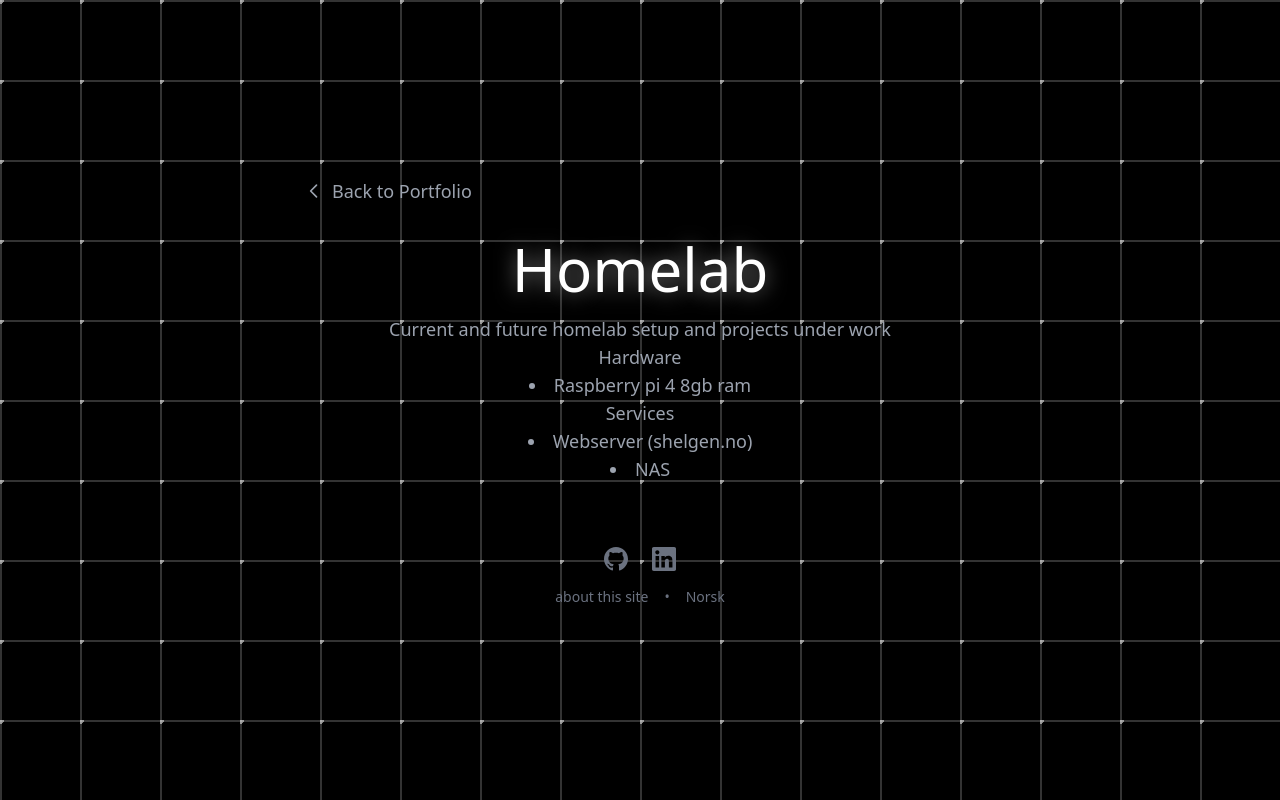
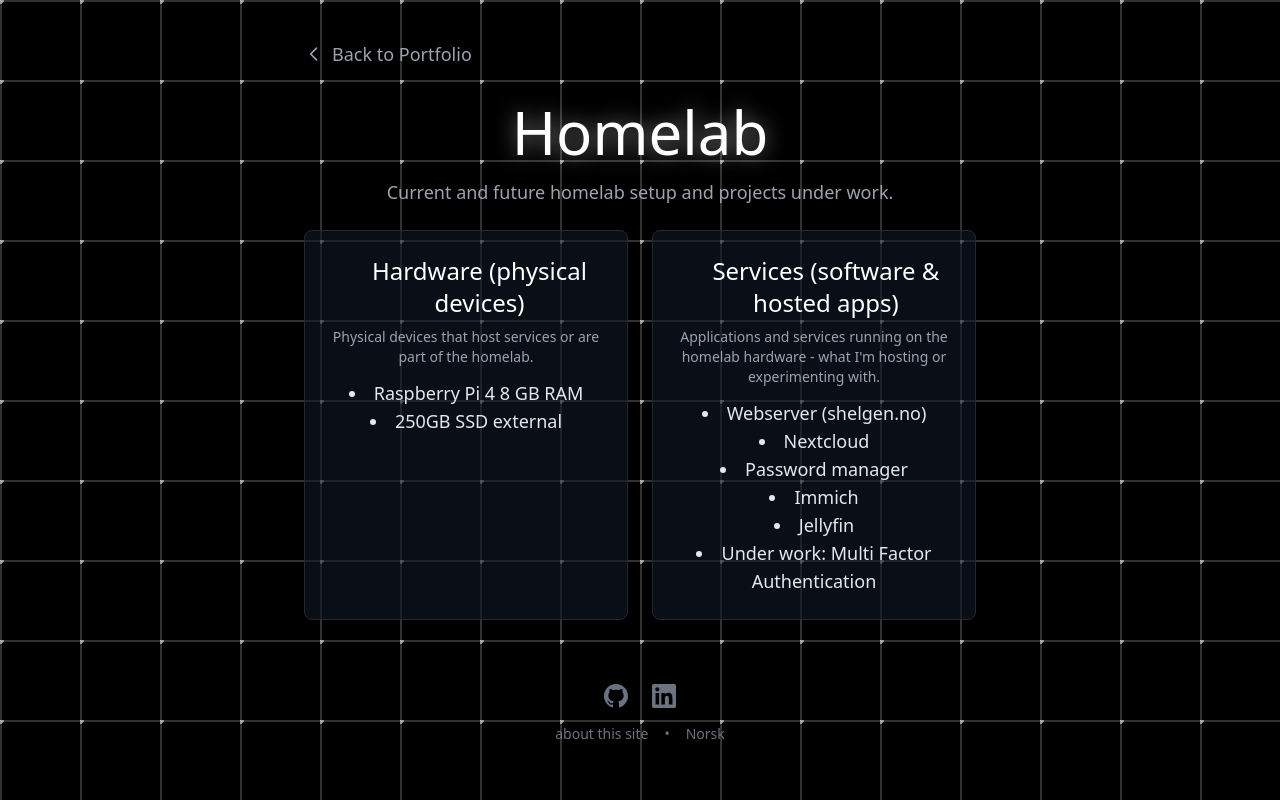
Before and after one commit to NorwegianKiwi-glitch/shelgen, a website: page public/homelab.html in a window 1280 px wide. Drawn offline with nearby package versions, Linux system fonts and the light colour scheme.

Commit message:
oppdatert Homelab hardware og service liste. Fikset skrive feil i CV

```diff
--- a/language.js
+++ b/language.js
@@ -146,10 +146,10 @@
       cv_work_summer_place: "Skagerak Energi AS • Jun.2023 - Aug.2023",
       cv_work_summer_desc:
         "Tested and rolled out Windows 11 upgrade, and Communicated with employees and project managers for a smooth transition from Windows 10 to Windows 11, using Intune for the rollout.",
-      cv_work_ikt_title: "IKT lærling",
-      cv_work_ikt_place: "Forsvarets høgskole • 2019 - 2021",
+      cv_work_ikt_title: "ICT apprentice",
+      cv_work_ikt_place: "The Norwegian Defence University College • 2019 - 2021",
       cv_work_ikt_desc:
-        "ICT Service Operations og local user administrator ICT",
+        "ICT Service Operations and local user administrator ICT",
     },
   },
   no: {
@@ -236,12 +236,17 @@
       desc: "Nåverende og fremtidige oppsett hjemmelab oppsett og prosjekter under utvikling",
       hardware: "Maskinvare",
       hardware_list: [
-        "Raspberry pi 4 8gb ram"
+        "Raspberry pi 4 8gb ram",
+        "250GB SSD external"
     ],
       services: "Tjenester",
       services_list: [
         "Webserver (shelgen.no)",
-        "NAS"
+        "Nextcloud",
+        "Password manager",
+        "Immich",
+        "Jellyfin",
+        "Under work: Multi Factor Authentication"
     ],
       back: "Back to Portfolio",
     },
--- a/public/homelab.html
+++ b/public/homelab.html
@@ -28,16 +28,44 @@
         <!-- Header -->
         <div class="text-center mb-16 fade-in">
             <h1 id="title" class="text-5xl md:text-6xl font-light text-white mb-4 title-glow">Homelab</h1>
-            <p id="desc" class="text-gray-400 text-lg font-light">Current and future homelab setup and projects under work</p>
-            <p id="hardware" class="text-gray-400 text-lg font-light">Hardware</p>
-            <ul id="hardware_list" class="list-disc list-inside text-gray-400 text-lg font-light">
-                <li>Raspberry pi 4 8gb ram </li>
-            </ul>
-            <p id="services" class="text-gray-400 text-lg font-light">Services</p>
-            <ul id="services_list" class="list-disc list-inside text-gray-400 text-lg font-light">
-                <li>Webserver (shelgen.no)</li>
-                <li>NAS</li>
-            </ul>
+            <p id="desc" class="text-gray-400 text-lg font-light">Current and future homelab setup and projects under work.</p>
+            <div class="mt-6 md:grid md:grid-cols-2 md:gap-6">
+                <!-- Hardware card -->
+                <section id="hardware" class="mb-6 md:mb-0 bg-gray-900/60 border border-gray-800 rounded-lg p-6">
+                    <h2 class="text-white text-2xl font-medium mb-2 flex items-center">
+                        <!-- simple device icon -->
+                        <svg class="w-6 h-6 mr-2 text-gray-300" fill="none" stroke="currentColor" viewBox="0 0 24 24">
+                            <path stroke-linecap="round" stroke-linejoin="round" stroke-width="2"></path>
+                        </svg>
+                        Hardware (physical devices)
+                    </h2>
+                    <p class="text-gray-400 text-sm mb-3">Physical devices that host services or are part of the homelab.</p>
+                    <ul id="hardware_list" class="list-disc list-inside text-gray-200 text-lg font-light">
+                        <li>Raspberry Pi 4 8 GB RAM</li>
+                        <li>250GB SSD external</li>
+                    </ul>
+                </section>
+
+                <!-- Services card -->
+                <section id="services" class="bg-gray-900/60 border border-gray-800 rounded-lg p-6">
+                    <h2 class="text-white text-2xl font-medium mb-2 flex items-center">
+                        <!-- simple server/app icon -->
+                        <svg class="w-6 h-6 mr-2 text-gray-300" fill="none" stroke="currentColor" viewBox="0 0 24 24">
+                            <path stroke-linecap="round" stroke-linejoin="round" stroke-width="2"></path>
+                        </svg>
+                        Services (software & hosted apps)
+                    </h2>
+                    <p class="text-gray-400 text-sm mb-3">Applications and services running on the homelab hardware - what I'm hosting or experimenting with.</p>
+                    <ul id="services_list" class="list-disc list-inside text-gray-200 text-lg font-light">
+                        <li>Webserver (shelgen.no)</li>
+                        <li>Nextcloud</li>
+                        <li>Password manager</li>
+                        <li>Immich</li>
+                        <li>Jellyfin</li>
+                        <li>Under work: Multi Factor Authentication</li>
+                    </ul>
+                </section>
+            </div>
         </div>
 
         <div id="footer-placeholder"></div>
```
